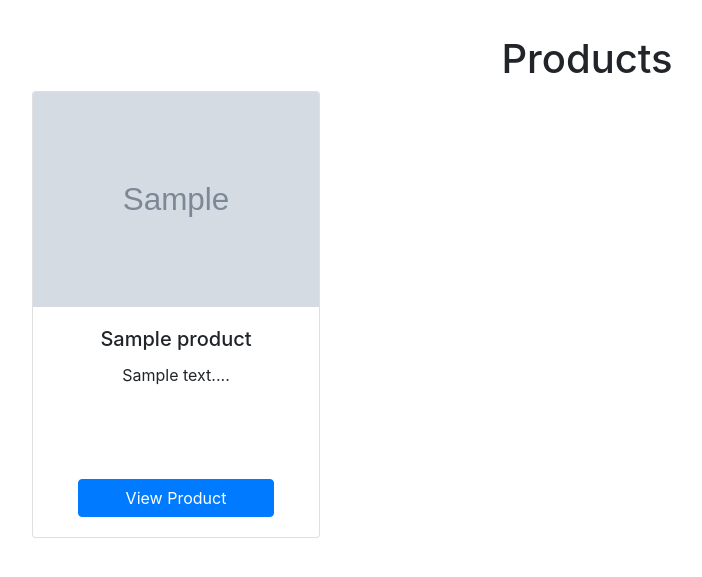
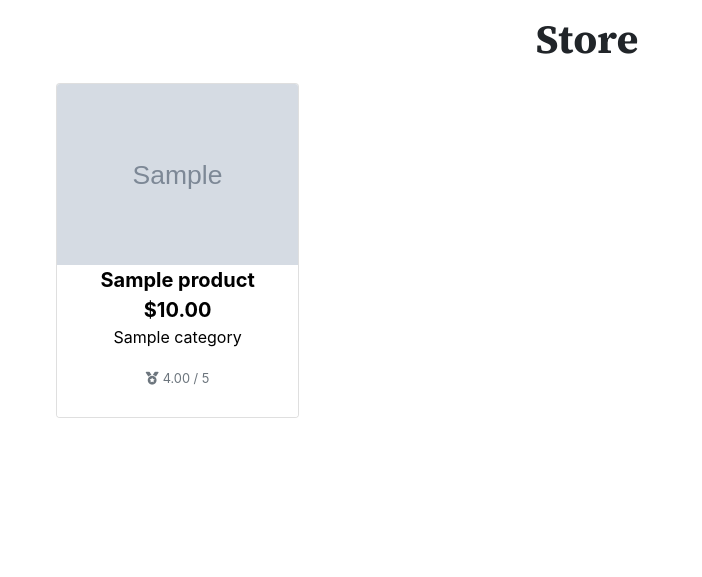
Before and after one commit to Benjamin-Joe/pp5-store, a Django app: page /products/ in a window 1280 px wide. Shown: the part 145-722 px from the top of the page, without its empty margins (53-755 px from the left). Run offline with Django 3.2, Linux system fonts and the light colour scheme; tables that the repository leaves empty hold one stand-in row (values such as "Sample post"); grey boxes marked "Sample" are stand-in pictures; some libraries are stand-ins or nearby versions.

Commit message:
Add content to store.html and css

```diff
--- a/products/templates/products/store.html
+++ b/products/templates/products/store.html
@@ -2,28 +2,58 @@
 {% load static %}
 {% block content %}
 <div class="space-container">
-    <h1 class="mt-3 text-center">Products</h1>
-    <div class="container">
+  <h1 class="text-center">Store</h1>
+  <div class="row">
+      <div class="product-container col-10 offset-1">
+          <div class="row mt-1 mb-2"></div>
           <div class="row">
               {% for product in products %}
+                  <div class="col-sm-6 col-md-6 col-lg-4 col-xl-3">
+                      <div class="card h-100 product-display">
+                          <a class="product-link" href="#">
+                              <img class="card-img-top img-fluid" src="{{ product.image.url }}" alt="{{ product.name }}">
 
-                    <div class="col-lg-4 text-center">
-                        <div class="card" style="width: 18rem;">
-                            <img src="{{ product.image.url }}" class="card-img-top" alt="...">
-                            <div class="card-body">
-                              <h5 class="card-title">{{ product.title }}</h5>
-                              <p class="card-text">{{ product.description|slice:70 }}...</p>
-                              <a href="#" class="btn btn-primary detail-btn">View Product</a>
+                          <div class="card-footer bg-white pt-0 border-0 text-left">
+                              <div class="row">
+                                  <div class="col">
+                                    <p class="lead mb-0 text-center card-title">{{ product.title}}</p>
+                                      <p class="lead mb-0 text-center font-weight-bold card-price">${{ product.price }}</p>
+                                      <p class="text-center card-cat">{{ product.category }}</p>
+                                      {% if product.rating %}
+                                          <p class="card-rating"><small class="text-muted"><i class="fas fa-medal mr-1"></i>{{ product.rating }} / 5</small></p>
+                                      {% else %}
+                                          <p class="card-rating"><small class="text-muted">No Rating</small></p>
+
+                                      {% endif %}
+                                  </a>
                                   </div>
                               </div>
                           </div>
-                    {% endfor %}
-
                       </div>
                   </div>
-
-
-
-
+                  {% if forloop.counter|divisibleby:1 %}
+                      <div class="col-12 d-sm-none mb-5">
+                          <hr>
+                      </div>
+                  {% endif %}
+                  {% if forloop.counter|divisibleby:2 %}
+                      <div class="col-12 d-none d-sm-block d-md-block d-lg-none mb-5">
+                          <hr>
+                      </div>
+                  {% endif %}
+                  {% if forloop.counter|divisibleby:3 %}
+                      <div class="col-12 d-none d-lg-block d-xl-none mb-5">
+                          <hr>
+                      </div>
+                  {% endif %}
+                  {% if forloop.counter|divisibleby:4 %}
+                      <div class="col-12 d-none d-xl-block mb-5">
+                          <hr>
+                      </div>
+                  {% endif %}
+              {% endfor %}
+          </div>
+      </div>
+  </div>
 </div>
 {% endblock %}
--- a/static/css/base.css
+++ b/static/css/base.css
@@ -6,7 +6,7 @@
 }
 
 .space-container{
-    margin-top: 180px;
+    margin-top: 160px;
 }
 
 /*Navigation Bar ----------------------*/
@@ -19,6 +19,7 @@
     font-weight: bold;
 }
 
+h1, h2, h3, h4, h5, h6,
 .dilevery-font,
 .navbar {
     font-weight: bold;
@@ -57,12 +58,17 @@
 
 /* Product Page --------------------- */
 
-
-
-.card-text {
-    height: 100px;
+.card-title,
+.card-price,
+.card-cat,
+.card-rating {
+    color: black;
 }
 
-.detail-btn {
-    width: 80%;
+.card-title {
+    font-weight: bold;
 }
+
+.card-rating {
+    text-align: center;
+}
```
Also changed, not shown: media/images/lovers.jpg (added), media/images/my-boy.jpg (added), media/images/placeholder.jpg (added), media/images/snore.jpg (added), media/images/squirtle.jpg (added), media/images/thoughts.jpg (added). Lines whose indentation alone changed are shown as unchanged.
